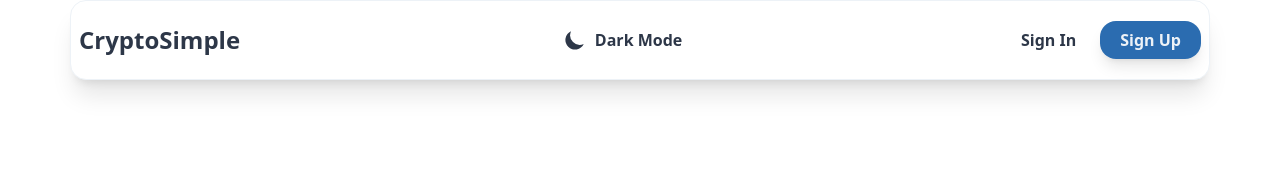
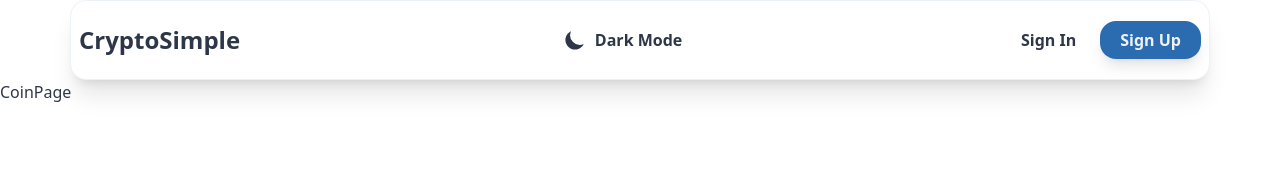
Before and after one commit to brianguyen97/CryptoSimple, a React (Create React App) app: page /coin/1 in a window 1280 px wide. Shown: the top 170 px of the page. Built offline with nearby package versions, Linux system fonts and the light colour scheme; no server answers.

Commit message:
set up route for coins

```diff
--- a/src/App.js
+++ b/src/App.js
@@ -7,6 +7,7 @@ import Signin from "./routes/Signin";
 import Signup from "./routes/Signup";
 import Account from "./routes/Account";
 import axios from "axios";
+import CoinPage from "./routes/CoinPage";
 
 function App() {
   const [coins, setCoins] = useState([]);
@@ -28,6 +29,9 @@ function App() {
         <Route path="/signin" element={<Signin />} />
         <Route path="/signup" element={<Signup />} />
         <Route path="/account" element={<Account />} />
+        <Route path="/coin/:coinId" element={<CoinPage />}>
+          <Route path=":coinId" />
+        </Route>
       </Routes>
     </ThemeProvider>
   );
```
